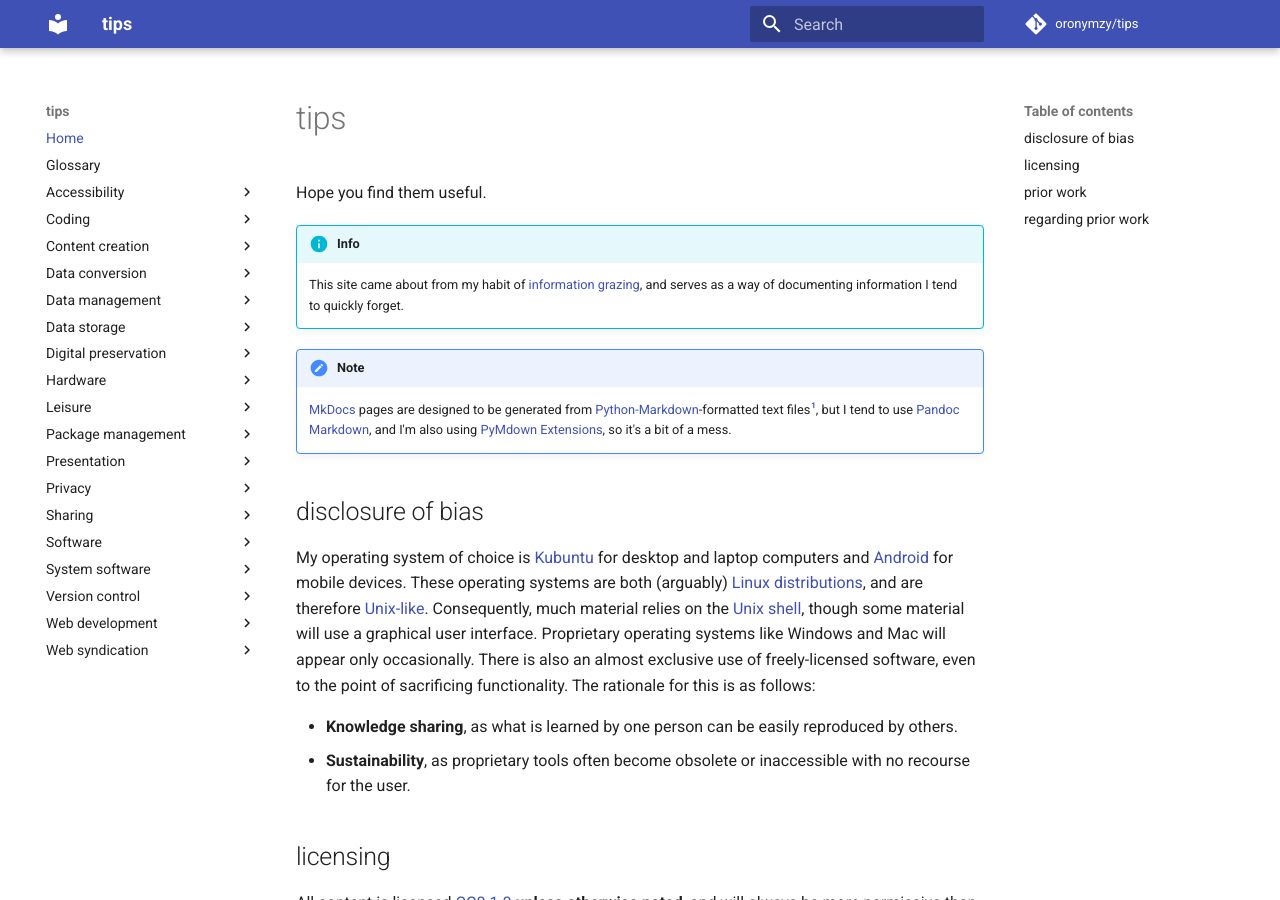
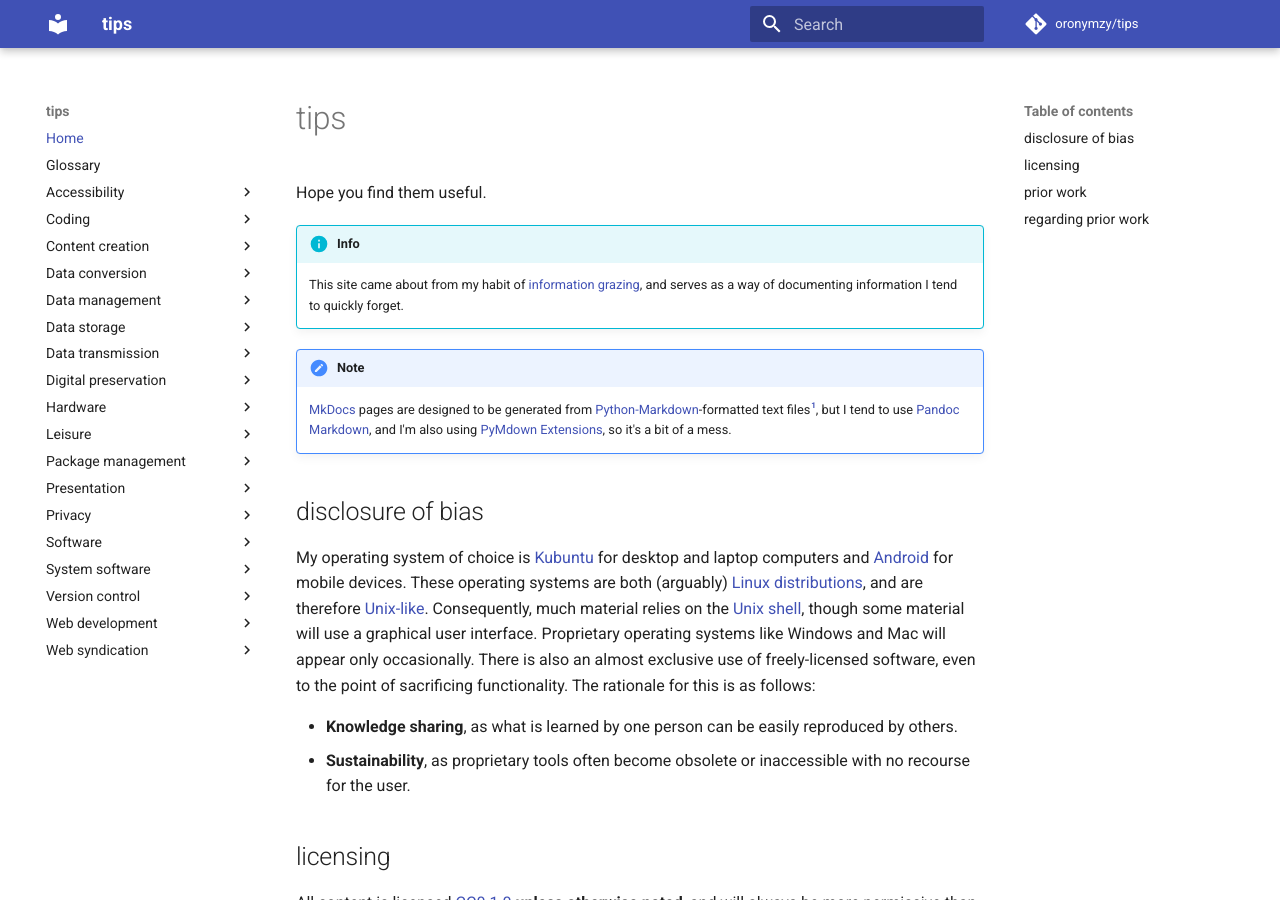
Before and after one commit to oronymzy/tips, an MkDocs documentation site: the page built from docs/README.md, in a window 1280 px wide and 900 px high. Built offline with MkDocs 1.6.1 and Material for MkDocs 9.7.7, drawn with Linux system fonts in a browser that asks for light colours; comment, search, counter and statistics services are not loaded; part of the change alters nothing that is shown.

Commit message:
Change 'Sharing' category to 'Data transmission'

```diff
--- a/mkdocs.yml
+++ b/mkdocs.yml
@@ -50,6 +50,12 @@ nav:
     - maximizing data integrity: 'mxdatai.md'
     - testing for the existence of a file: 'tstfile.md'
     - using Duc: 'usngDuc.md'
+  - Data transmission:
+    - enabling browser support for the dat protocol: 'ebsdatp.md'
+    - installing Beaker Browser: 'insBkrB.md'
+    - installing qBittorrent: 'insqBtr.md'
+    - migrating qBittorrent settings: 'mgqBtst.md'
+    - migrating Transmission settings: 'mgTrnsm.md'
   - Digital preservation:
     - collecting music from the Free Music Archive: 'cmscFMA.md'
     - extracting plain text from digitally imaged text using optical character recognition: 'extxtdi.md'
@@ -97,12 +103,6 @@ nav:
     - installing VeraCrypt: 'insVCpt.md'
     - installing VirtualBox: 'instVBx.md'
     - using GNU GRUB: 'usgGRUB.md'
-  - Sharing:
-    - enabling browser support for the dat protocol: 'ebsdatp.md'
-    - installing Beaker Browser: 'insBkrB.md'
-    - installing qBittorrent: 'insqBtr.md'
-    - migrating qBittorrent settings: 'mgqBtst.md'
-    - migrating Transmission settings: 'mgTrnsm.md'
   - Software:
     - executing portable applications: 'excprta.md'
   - System software:
```
